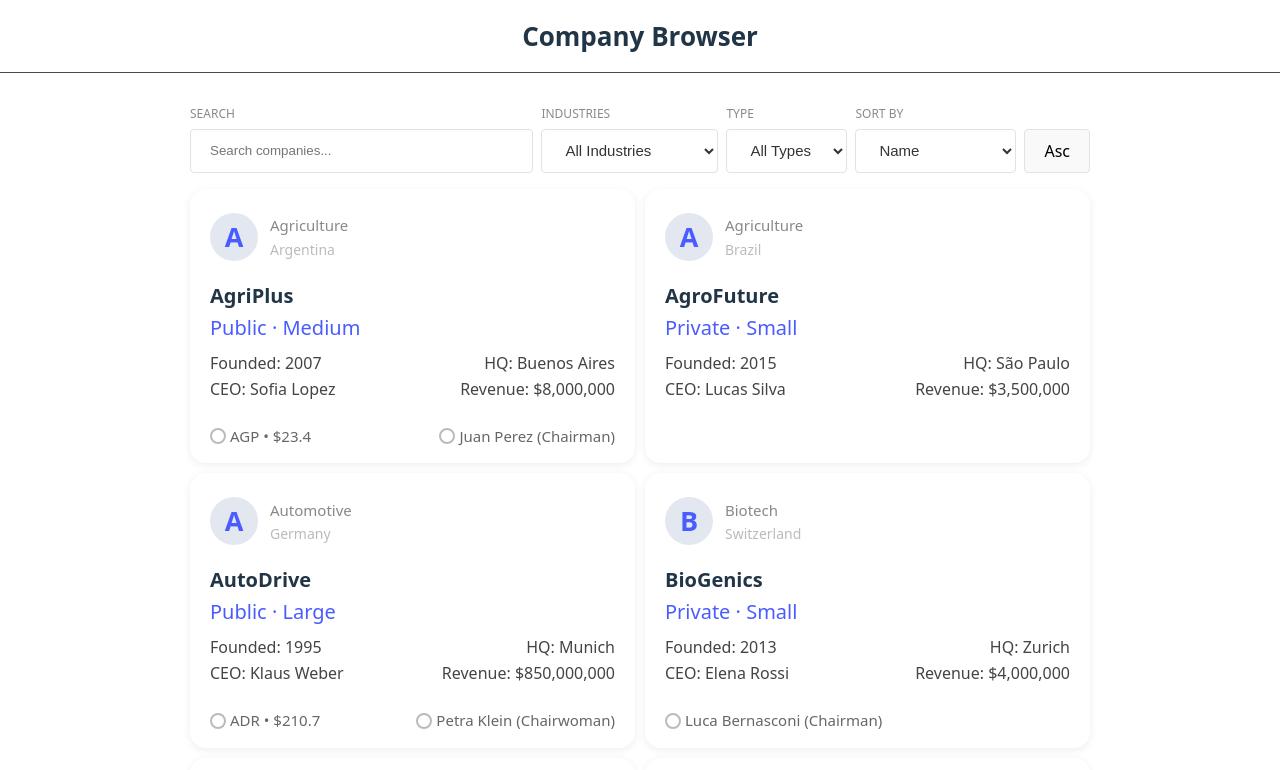
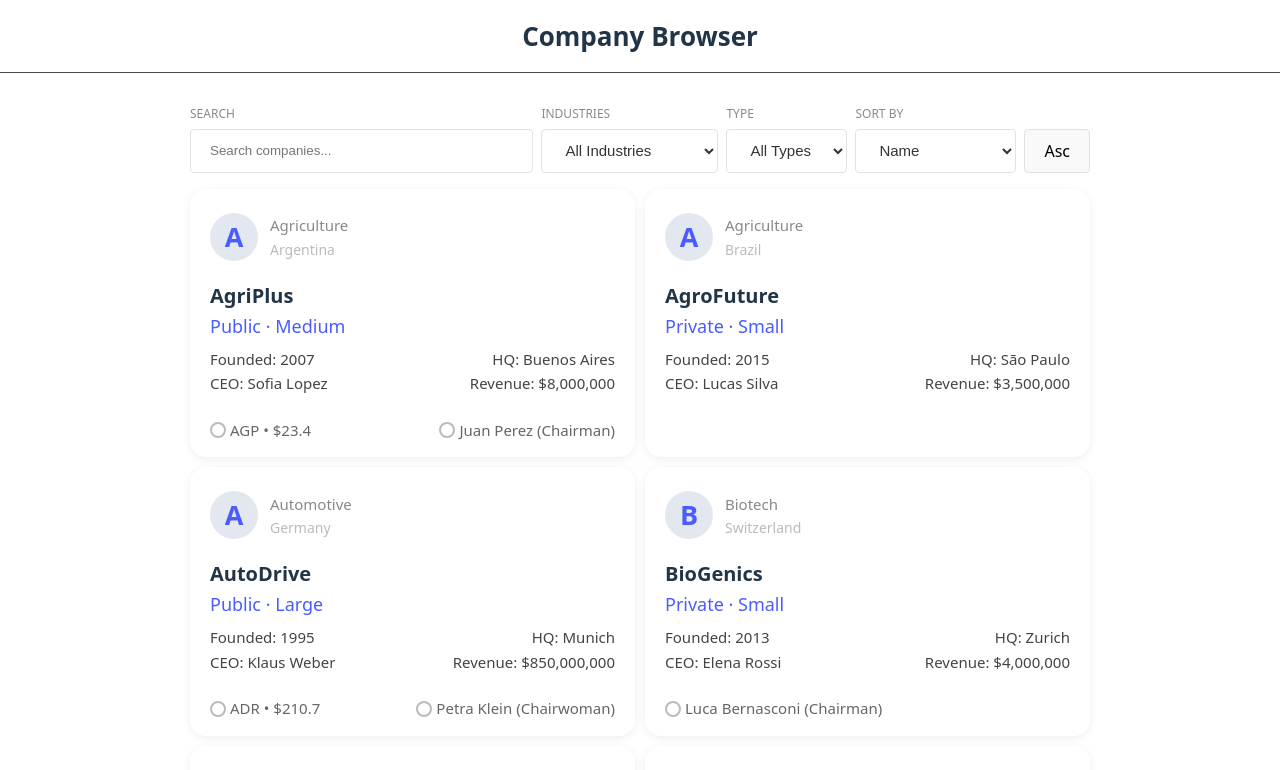
Before and after one commit to m-zaharieva/cooolbox-assignment-app, a React (Vite) app: page / in a window 1280 px wide. Shown: the top 770 px of the page. Built offline with nearby package versions, Linux system fonts and the light colour scheme.

Commit message:
font size update

```diff
--- a/src/components/CompanyBrowser/CompanyItem/CompanyItem.css
+++ b/src/components/CompanyBrowser/CompanyItem/CompanyItem.css
@@ -52,13 +52,13 @@
 }
 .companyCard__subtitle {
     color: #4a5cff;
-    font-size: 20px;
+    font-size: 18px;
     margin-bottom: 8px;
 }
 .companyCard__infoRow {
     display: flex;
     justify-content: space-between;
-    font-size: 16px;
+    font-size: 15px;
     color: #444;
     margin-bottom: 2px;
 }
```
